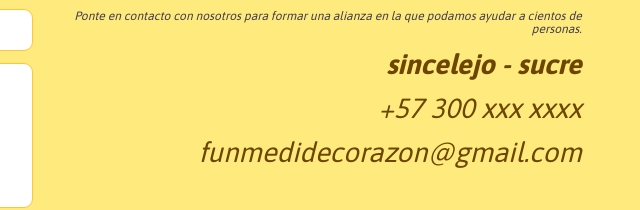
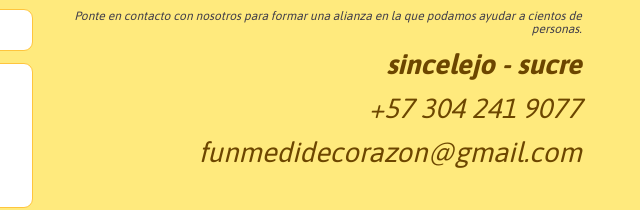
Before and after one commit to JeferDev/Fundacion-frutos-de-corazon, a plain HTML site: page donacioncorporativa.html in a window 1280 px wide. Shown: the part 824-1034 px from the top of the page, 595-1235 px from the left. Drawn offline with Linux system fonts and the light colour scheme.

Commit message:
Update donacioncorporativa.html
Cambio numero de telefono

```diff
--- a/donacioncorporativa.html
+++ b/donacioncorporativa.html
@@ -91,7 +91,7 @@
 					<div class="columna columna-50 columna-mb-100 derecha-texto columna-info-contacto orden">
 						<p>Ponte en contacto con nosotros para formar una alianza en la que podamos ayudar a cientos de personas.</p>
 						<h2>sincelejo - sucre</h2>
-						<a href="tel:+57300xxxxxxx" class="telefono">+57 300 xxx xxxx</a>
+						<a href="tel:+573042419077" class="telefono">+57 304 241 9077</a>
 						<a href="mailto:funmedidecorazon@gmail.com" class="email">funmedidecorazon@gmail.com</a>
 					</div>
 					<div class="columna columna-50 columna-mb-100 ">
```
